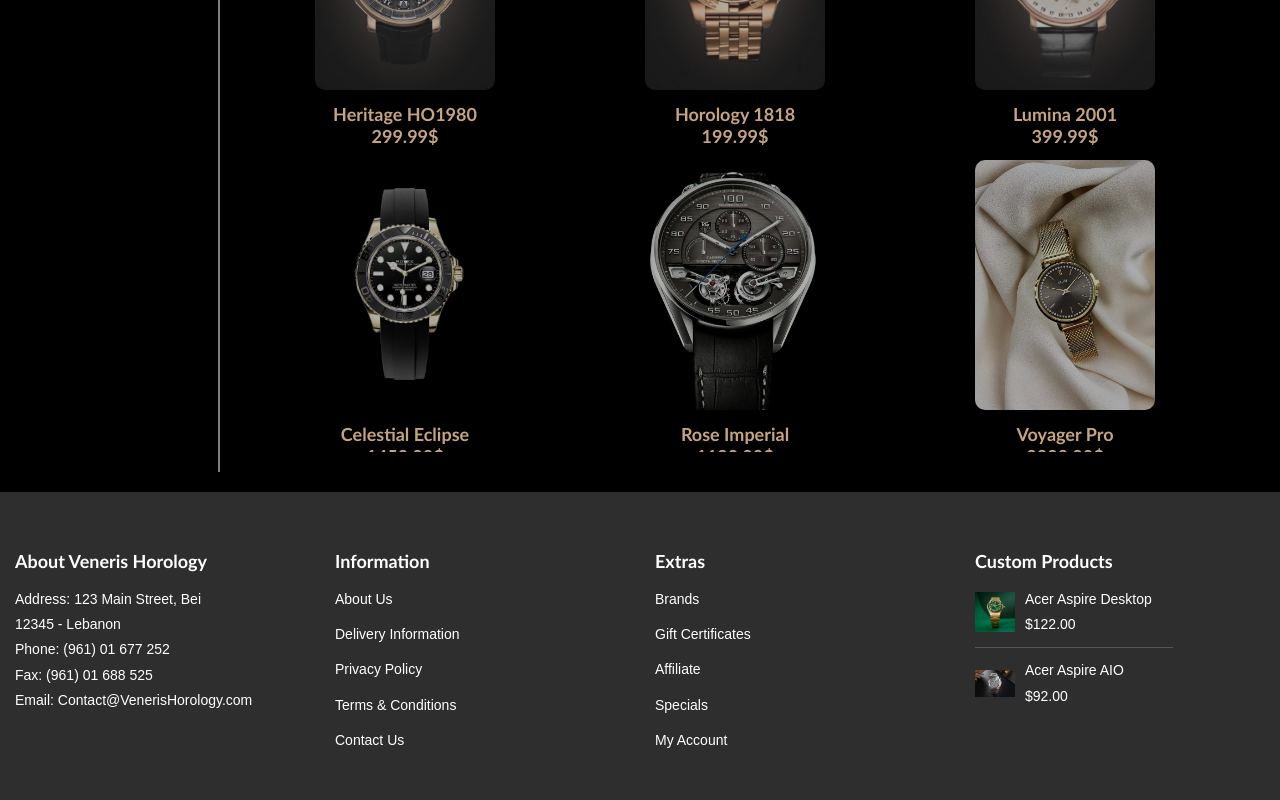
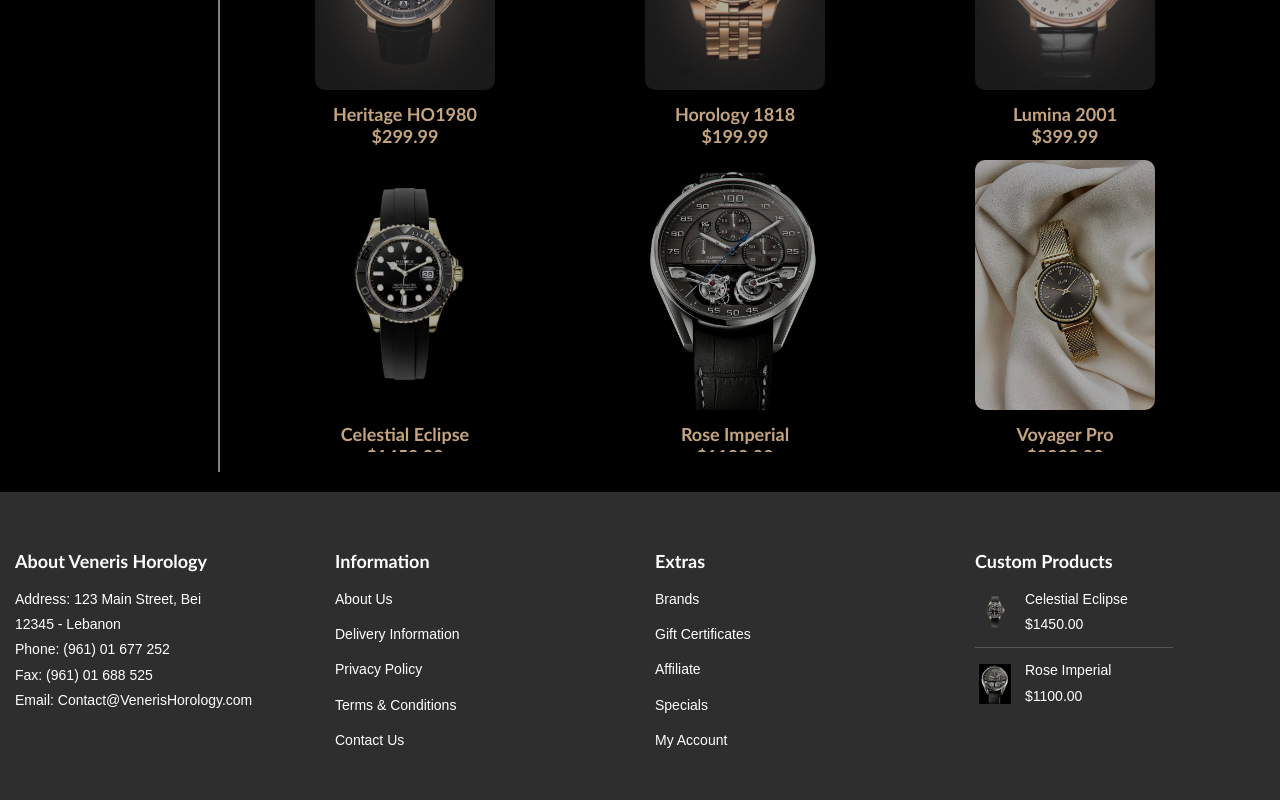
Before and after one commit to elio255/venerisHorology, a React (Create React App) app: page /shop in a window 1280 px wide. Shown: the part 420-1220 px from the top of the page. Built offline with nearby package versions, Linux system fonts and the light colour scheme.

Commit message:
Final touch of the shopping page

```diff
--- a/src/components/Shop/Shop.js
+++ b/src/components/Shop/Shop.js
@@ -119,7 +119,7 @@ const Shop = () => {
                                 <Link to={`/watch-details/${watch.id}`} key={watch.id} className="watch-card">
                                     <img src={watch.image} alt={watch.name} className="watch-image" />
                                     <h3>{watch.name}</h3>
-                                    <h3>{watch.price.toFixed(2)}$</h3>
+                                    <h3>${watch.price.toFixed(2)}</h3>
                                 </Link>
                             ))
                         ) : (
--- a/src/components/footer/footer.css
+++ b/src/components/footer/footer.css
@@ -88,6 +88,8 @@
   display: flex;
   align-items: center;
   gap: 10px;
+  color:white;
+  text-decoration: none;
 }
 
 .product-image {
--- a/src/components/footer/footer.js
+++ b/src/components/footer/footer.js
@@ -5,8 +5,9 @@ import Paypal from '../images/Paypal.png';
 import MasterCard from '../images/MasterCard.png';
 import Skrill from '../images/skrill.png';
 import Visa_Electron from '../images/Visa_Electron.png';
-import watch1 from '../images/watch1.png';
-import watch2 from '../images/watch2.png';
+import watch1 from '../images/watch1.1.png';
+import watch2 from '../images/watch1.2.png';
+import { Link } from 'react-router-dom';
 
 const Footer = () => {
   return (
@@ -54,15 +55,17 @@ const Footer = () => {
         <div className="footer-column">
           <h3>Custom Products</h3>
           <ul>
-            <li className="product-item">
+          <Link to="/watch-details/4" className="product-item">
               <img src={watch1} alt="watch1" className="product-image" />
-              <span>Acer Aspire Desktop <br /> $122.00</span>
-            </li>
+              <span>Celestial Eclipse <br /> $1450.00</span>
+            </Link>
             <hr className="product-divider" />
-            <li className="product-item">
+
+            <Link to="/watch-details/5" className="product-item">
               <img src={watch2} alt="watch2" className="product-image" />
-              <span>Acer Aspire AIO <br /> $92.00</span>
-            </li>
+              <span>Rose Imperial <br /> $1100.00</span>
+              </Link>
+
           </ul>
         </div>
       </div>
```
